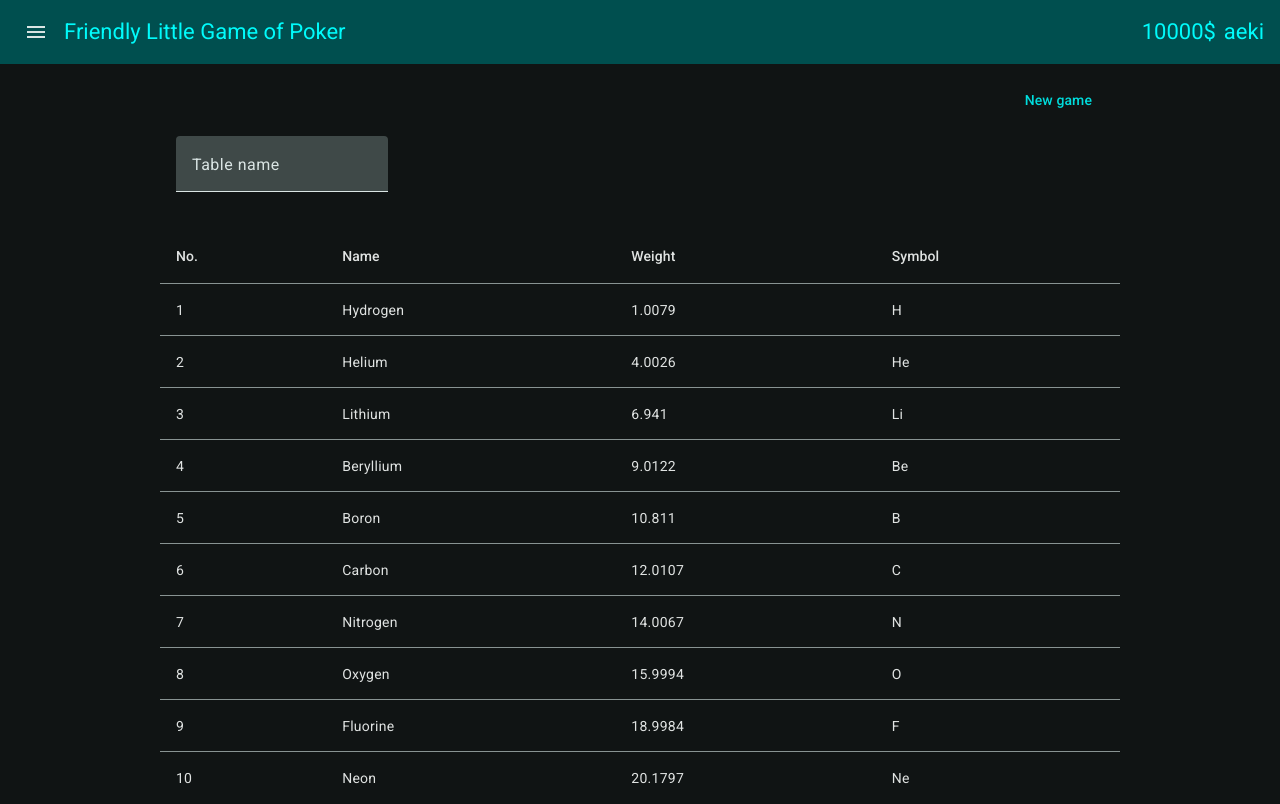
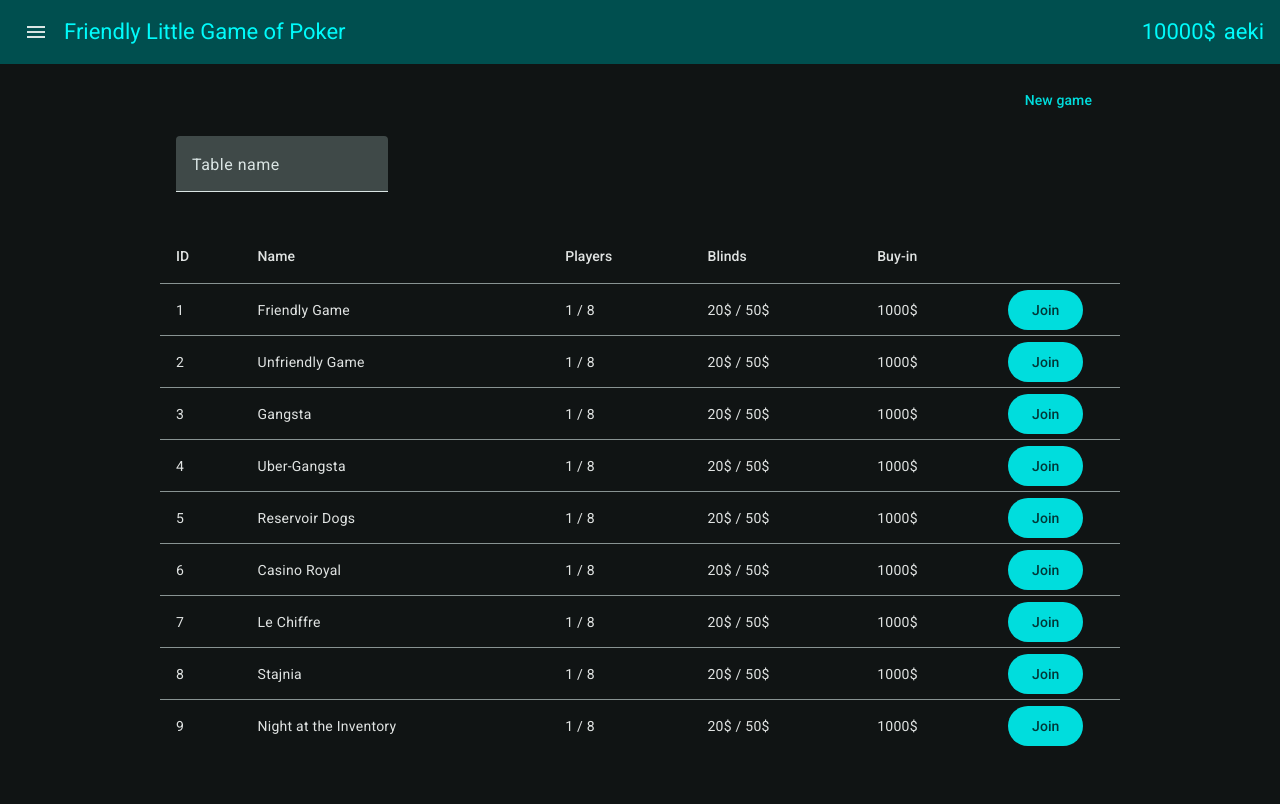
Before and after one commit to karolWazny/online-poker-client, an Angular app: page /lobby in a window 1280 px wide. Built offline with nearby package versions, Linux system fonts and the light colour scheme.

Commit message:
games table with proper columns

```diff
--- a/src/app/pages/lobby/games-table/games-table.component.html
+++ b/src/app/pages/lobby/games-table/games-table.component.html
@@ -1,31 +1,37 @@
 <table mat-table [dataSource]="dataSource" class="mat-elevation-z8">
 
-  <!--- Note that these columns can be defined in any order.
-        The actual rendered columns are set as a property on the row definition" -->
-
-  <!-- Position Column -->
-  <ng-container matColumnDef="position">
-    <th mat-header-cell *matHeaderCellDef> No. </th>
-    <td mat-cell *matCellDef="let element"> {{element.position}} </td>
+  <ng-container matColumnDef="id">
+    <th mat-header-cell *matHeaderCellDef> ID </th>
+    <td mat-cell *matCellDef="let element"> {{element.id}} </td>
   </ng-container>
 
-  <!-- Name Column -->
   <ng-container matColumnDef="name">
-    <th mat-header-cell *matHeaderCellDef> Name </th>
-    <td mat-cell *matCellDef="let element"> {{element.name}} </td>
+    <th mat-header-cell *matHeaderCellDef>Name</th>
+    <td mat-cell *matCellDef="let element">{{element.name}}</td>
   </ng-container>
 
-  <!-- Weight Column -->
-  <ng-container matColumnDef="weight">
-    <th mat-header-cell *matHeaderCellDef> Weight </th>
-    <td mat-cell *matCellDef="let element"> {{element.weight}} </td>
+  <ng-container matColumnDef="players">
+    <th mat-header-cell *matHeaderCellDef>Players</th>
+    <td mat-cell *matCellDef="let element">{{element.players}} / {{element.max_players}}</td>
   </ng-container>
 
-  <!-- Symbol Column -->
-  <ng-container matColumnDef="symbol">
-    <th mat-header-cell *matHeaderCellDef> Symbol </th>
-    <td mat-cell *matCellDef="let element"> {{element.symbol}} </td>
+  <ng-container matColumnDef="blinds">
+    <th mat-header-cell *matHeaderCellDef>Blinds</th>
+    <td mat-cell *matCellDef="let element">{{element.small_blind}}$ / {{element.big_blind}}$</td>
   </ng-container>
+
+  <ng-container matColumnDef="buyIn">
+    <th mat-header-cell *matHeaderCellDef>Buy-in</th>
+    <td mat-cell *matCellDef="let element">{{element.buy_in}}$</td>
+  </ng-container>
+
+  <ng-container matColumnDef="join">
+    <th mat-header-cell *matHeaderCellDef></th>
+    <td mat-cell *matCellDef="let element">
+      <button mat-flat-button>Join</button>
+    </td>
+  </ng-container>
+
 
   <tr mat-header-row *matHeaderRowDef="displayedColumns"></tr>
   <tr mat-row *matRowDef="let row; columns: displayedColumns;"></tr>
--- a/src/app/pages/lobby/games-table/games-table.component.scss
+++ b/src/app/pages/lobby/games-table/games-table.component.scss
@@ -1,3 +1,7 @@
 table {
   width: 100%;
 }
+
+.mat-column-join {
+  width: 8rem;
+}
--- a/src/app/pages/lobby/games-table/games-table.component.ts
+++ b/src/app/pages/lobby/games-table/games-table.component.ts
@@ -1,36 +1,40 @@
 import {Component} from '@angular/core';
 import {MatTableModule} from '@angular/material/table';
+import {MatButton} from '@angular/material/button';
 
 export interface PeriodicElement {
+  id: string
   name: string;
-  position: number;
-  weight: number;
-  symbol: string;
+  players: number
+  max_players: number
+  buy_in: number
+  small_blind: number
+  big_blind: number
 }
 
 const ELEMENT_DATA: PeriodicElement[] = [
-  {position: 1, name: 'Hydrogen', weight: 1.0079, symbol: 'H'},
-  {position: 2, name: 'Helium', weight: 4.0026, symbol: 'He'},
-  {position: 3, name: 'Lithium', weight: 6.941, symbol: 'Li'},
-  {position: 4, name: 'Beryllium', weight: 9.0122, symbol: 'Be'},
-  {position: 5, name: 'Boron', weight: 10.811, symbol: 'B'},
-  {position: 6, name: 'Carbon', weight: 12.0107, symbol: 'C'},
-  {position: 7, name: 'Nitrogen', weight: 14.0067, symbol: 'N'},
-  {position: 8, name: 'Oxygen', weight: 15.9994, symbol: 'O'},
-  {position: 9, name: 'Fluorine', weight: 18.9984, symbol: 'F'},
-  {position: 10, name: 'Neon', weight: 20.1797, symbol: 'Ne'},
+  {id: "1", name: 'Friendly Game', players: 1, max_players: 8, buy_in: 1000, big_blind: 50, small_blind: 20},
+  {id: "2", name: 'Unfriendly Game', players: 1, max_players: 8, buy_in: 1000, big_blind: 50, small_blind: 20},
+  {id: "3", name: 'Gangsta', players: 1, max_players: 8, buy_in: 1000, big_blind: 50, small_blind: 20},
+  {id: "4", name: 'Uber-Gangsta', players: 1, max_players: 8, buy_in: 1000, big_blind: 50, small_blind: 20},
+  {id: "5", name: 'Reservoir Dogs', players: 1, max_players: 8, buy_in: 1000, big_blind: 50, small_blind: 20},
+  {id: "6", name: 'Casino Royal', players: 1, max_players: 8, buy_in: 1000, big_blind: 50, small_blind: 20},
+  {id: '7', name: 'Le Chiffre', players: 1, max_players: 8, buy_in: 1000, big_blind: 50, small_blind: 20},
+  {id: '8', name: 'Stajnia', players: 1, max_players: 8, buy_in: 1000, big_blind: 50, small_blind: 20},
+  {id: '9', name: 'Night at the Inventory', players: 1, max_players: 8, buy_in: 1000, big_blind: 50, small_blind: 20},
 ];
 
 
 @Component({
   selector: 'app-games-table',
   imports: [
-    MatTableModule
+    MatTableModule,
+    MatButton
   ],
   templateUrl: './games-table.component.html',
   styleUrl: './games-table.component.scss'
 })
 export class GamesTableComponent {
-  displayedColumns: string[] = ['position', 'name', 'weight', 'symbol'];
+  displayedColumns: string[] = ['id', 'name', 'players', 'blinds', 'buyIn', 'join'];
   dataSource = ELEMENT_DATA;
 }
```
